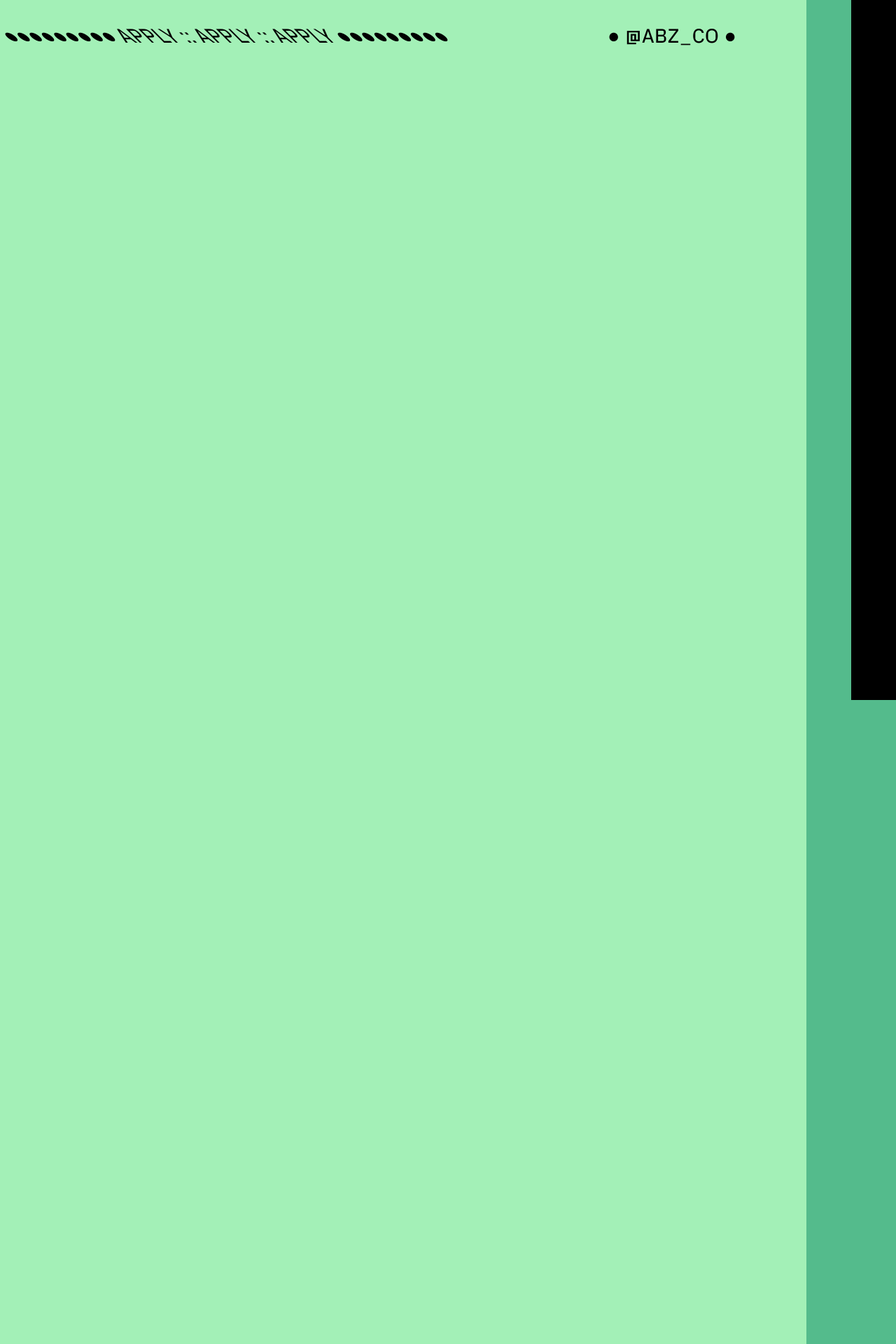
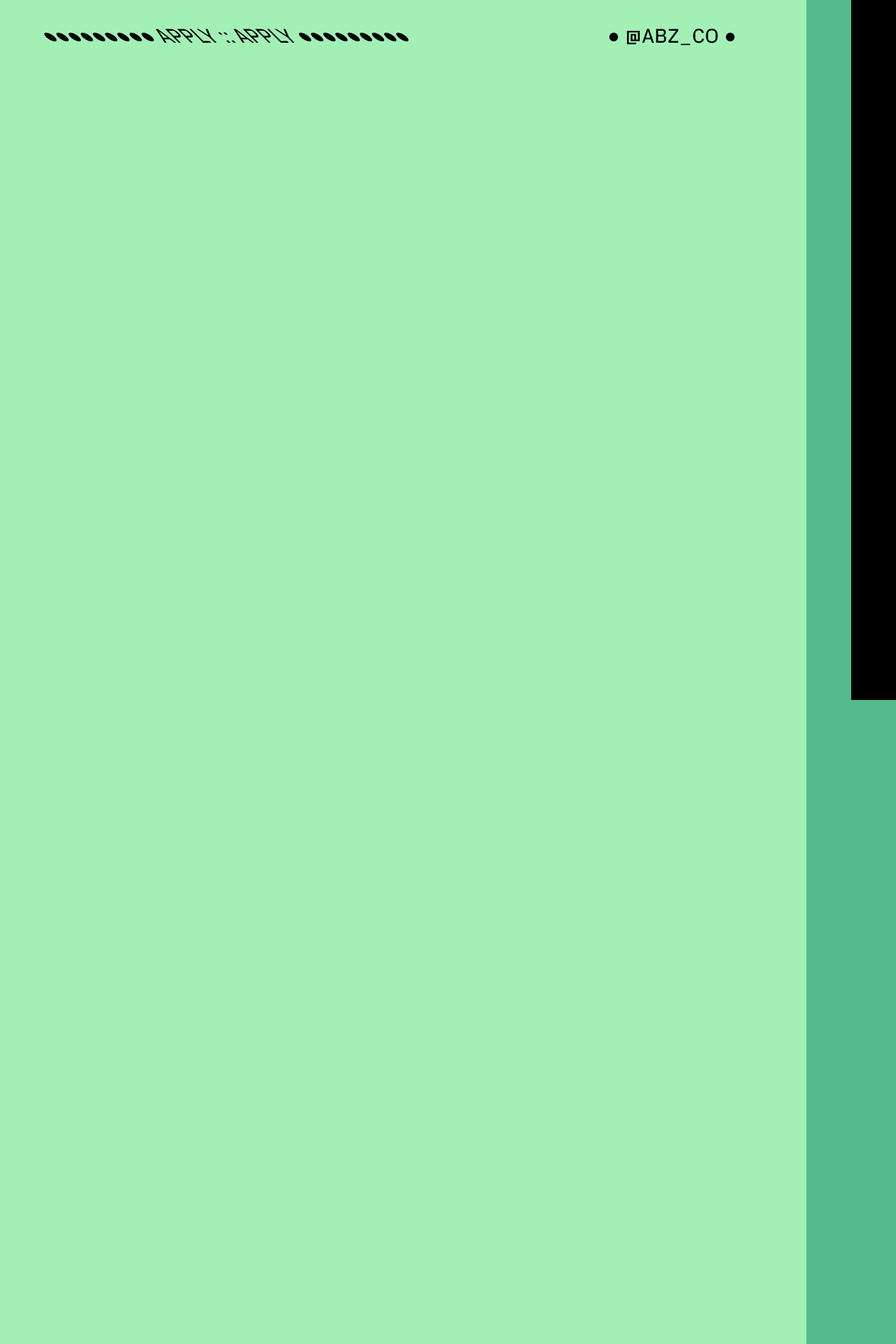
Before and after one commit to garrying/a-b-z.co, a Jekyll site: the page built from index.html, in a window 1280 px wide. Shown: the top 1920 px of the page at 70% size. Built offline with Jekyll 4.4.1, drawn with Linux system fonts in a browser that asks for light colours.

Commit message:
copy edit

```diff
--- a/_includes/menu.html
+++ b/_includes/menu.html
@@ -1,6 +1,6 @@
 <nav class="navigation">
   <ul>
-    <li><a class="navigation-item" data-link-text="●●●●●●●●● Apply :: Apply :: Apply ●●●●●●●●●" title="A-B-Z-TXT Application Form" href="https://goo.gl/forms/OUPSbVqMH9ycvVDM2" rel="noopener" target="_blank">● Apply :: Apply :: Apply ●</a></li>
+    <li><a class="navigation-item" data-link-text="●●●●●●●●● Apply :: Apply ●●●●●●●●●" title="A-B-Z-TXT Application Form" href="https://goo.gl/forms/OUPSbVqMH9ycvVDM2" rel="noopener" target="_blank">● Apply :: Apply ●</a></li>
     <li><a class="navigation-item last" rel="noopener" data-link-text="●●●●●●●●● @abz_co ●●●●●●●●●" href="https://twitter.com/abz_co" title="@abz_co on Twitter" target="_blank">● @abz_co ●</a></li>
   </ul>
 </nav>
```
